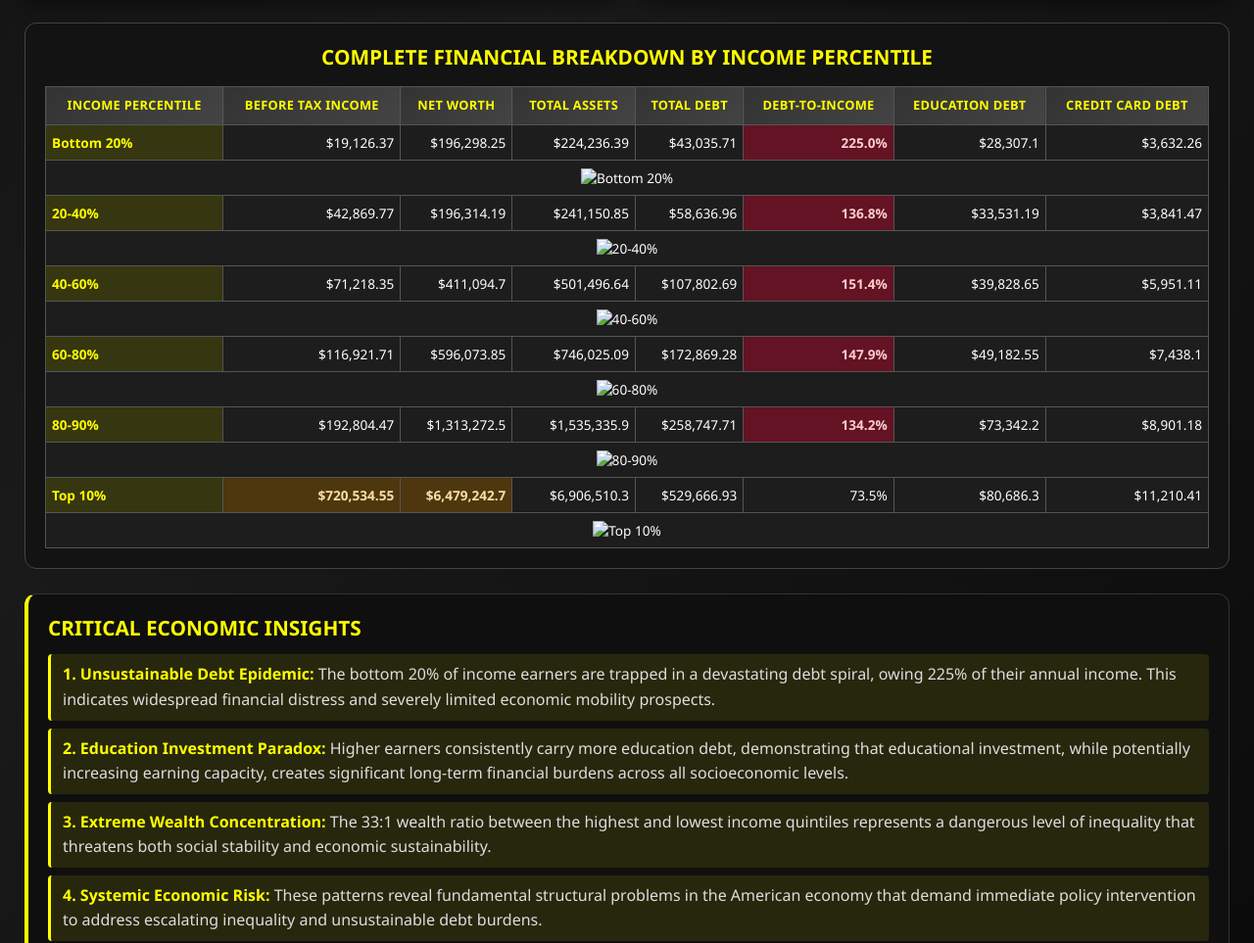
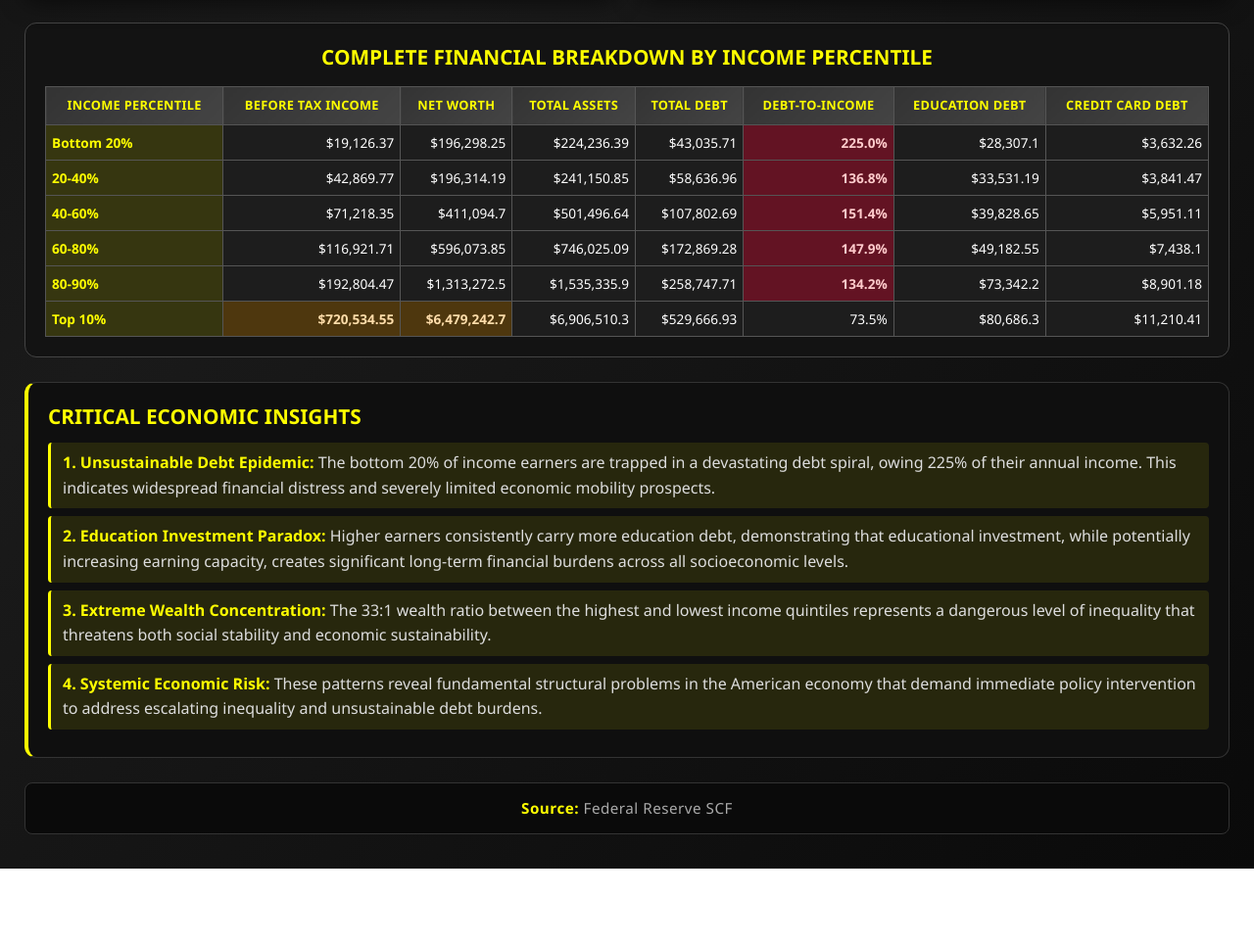
Before and after one commit to GrandPi224/SCFpain, a plain HTML site: page index.html in a window 1280 px wide. Shown: the part 1240-2203 px from the top of the page at 98% size. After the commit the page ends 2127 px from the top, so only its background shows below. Drawn offline with nearby package versions, Linux system fonts and the light colour scheme.

Commit message:
Update index.html

```diff
--- a/index.html
+++ b/index.html
@@ -810,13 +810,6 @@
                 `;
                 tableBody.appendChild(row);
 
-    const row_image = document.createElement('tr');
-    row_image.innerHTML = `
-    <td colspan="8" style="text-align:center;">
-        <img src="" alt="${data.category}" style="max-width:200px; height:auto;" />
-    </td>
-`;
-tableBody.appendChild(row_image);
             });
         });
     </script>
```
